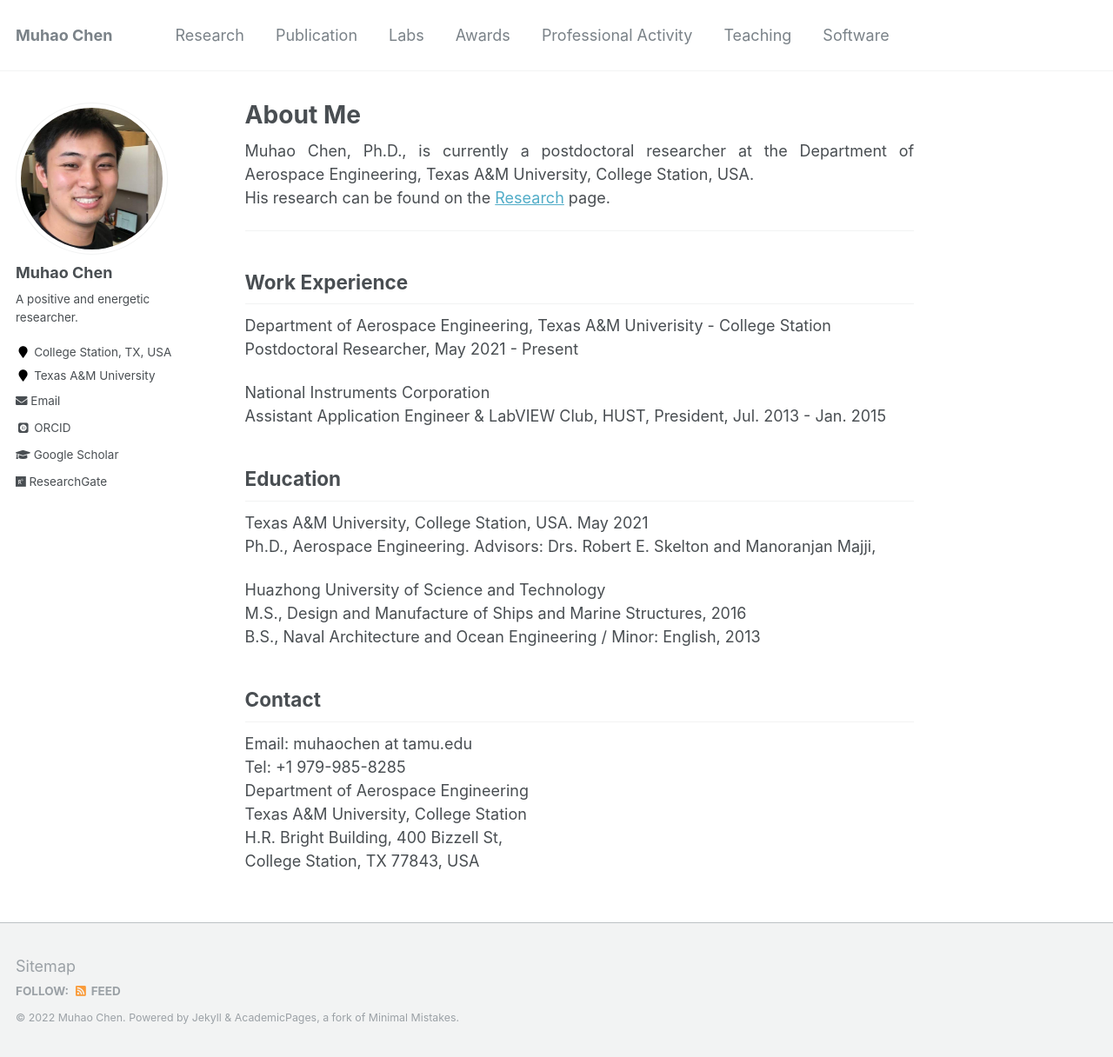
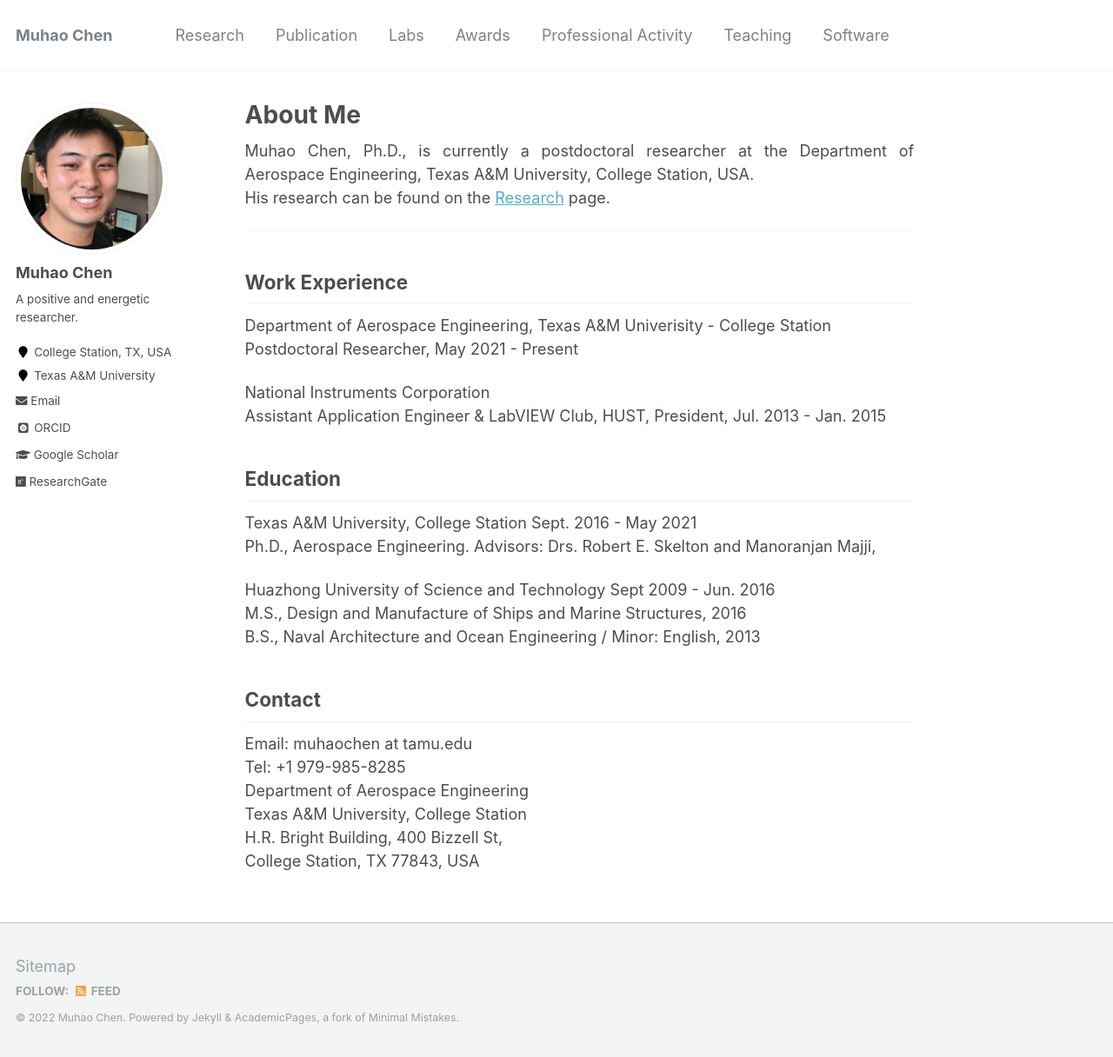
Before and after one commit to Muhao-Chen/muhao-chen.github.io, a Jekyll site: the page built from _pages/about.md, in a window 1280 px wide and 1216 px high. Shown: the whole window at 87% size. Built offline with Jekyll 4.4.1, drawn with Linux system fonts in a browser that asks for light colours; some web fonts are replaced.

Commit message:
Update about.md

```diff
--- a/_pages/about.md
+++ b/_pages/about.md
@@ -45,10 +45,10 @@ Assistant Application Engineer & LabVIEW Club, HUST, President, Jul. 2013 - Jan.
 
 ## Education
 
-Texas A&M University, College Station, USA. May 2021
+Texas A&M University, College Station Sept. 2016 - May 2021
 Ph.D., Aerospace Engineering. Advisors: Drs. Robert E. Skelton and Manoranjan Majji,
 
-Huazhong University of Science and Technology
+Huazhong University of Science and Technology Sept 2009 - Jun. 2016
 M.S., Design and Manufacture of Ships and Marine Structures, 2016
 B.S., Naval Architecture and Ocean Engineering / Minor: English,  2013
 
```
